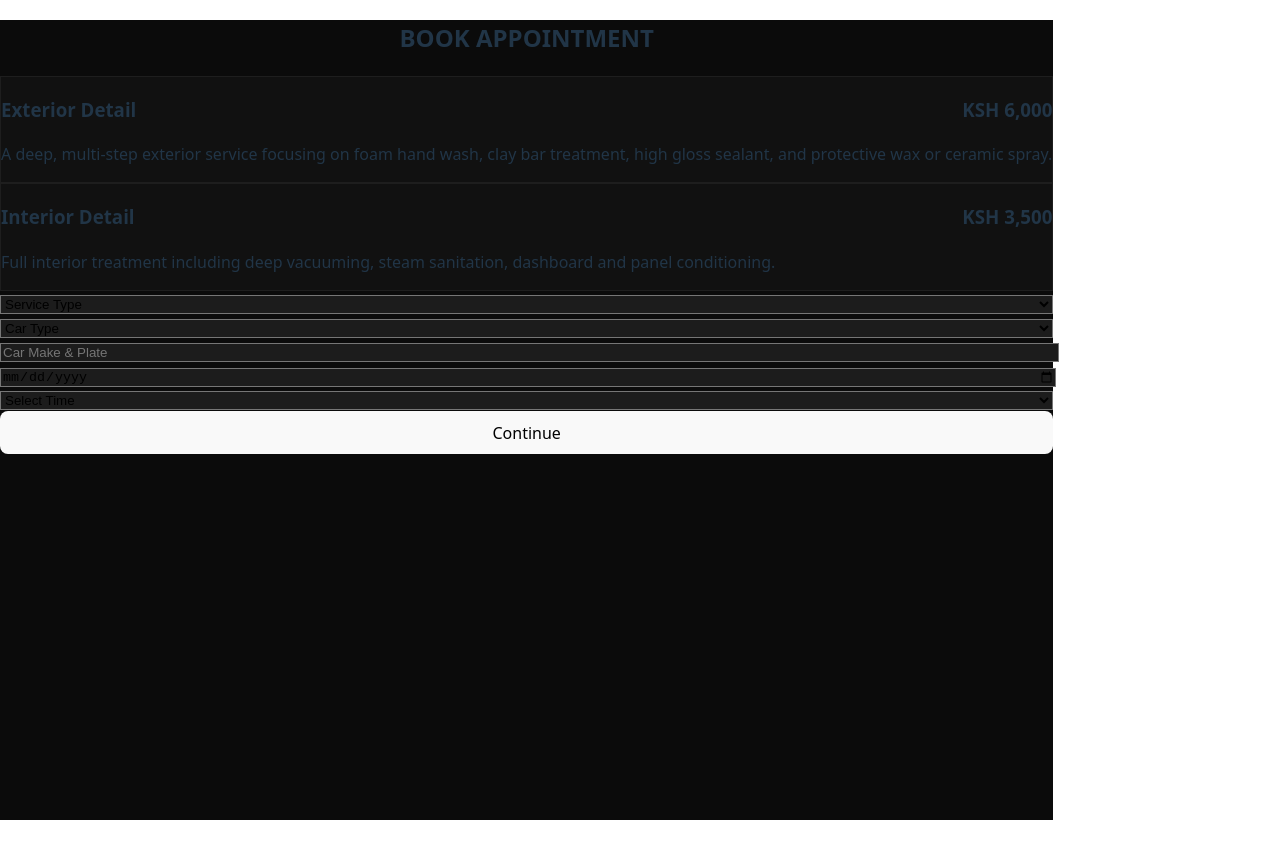
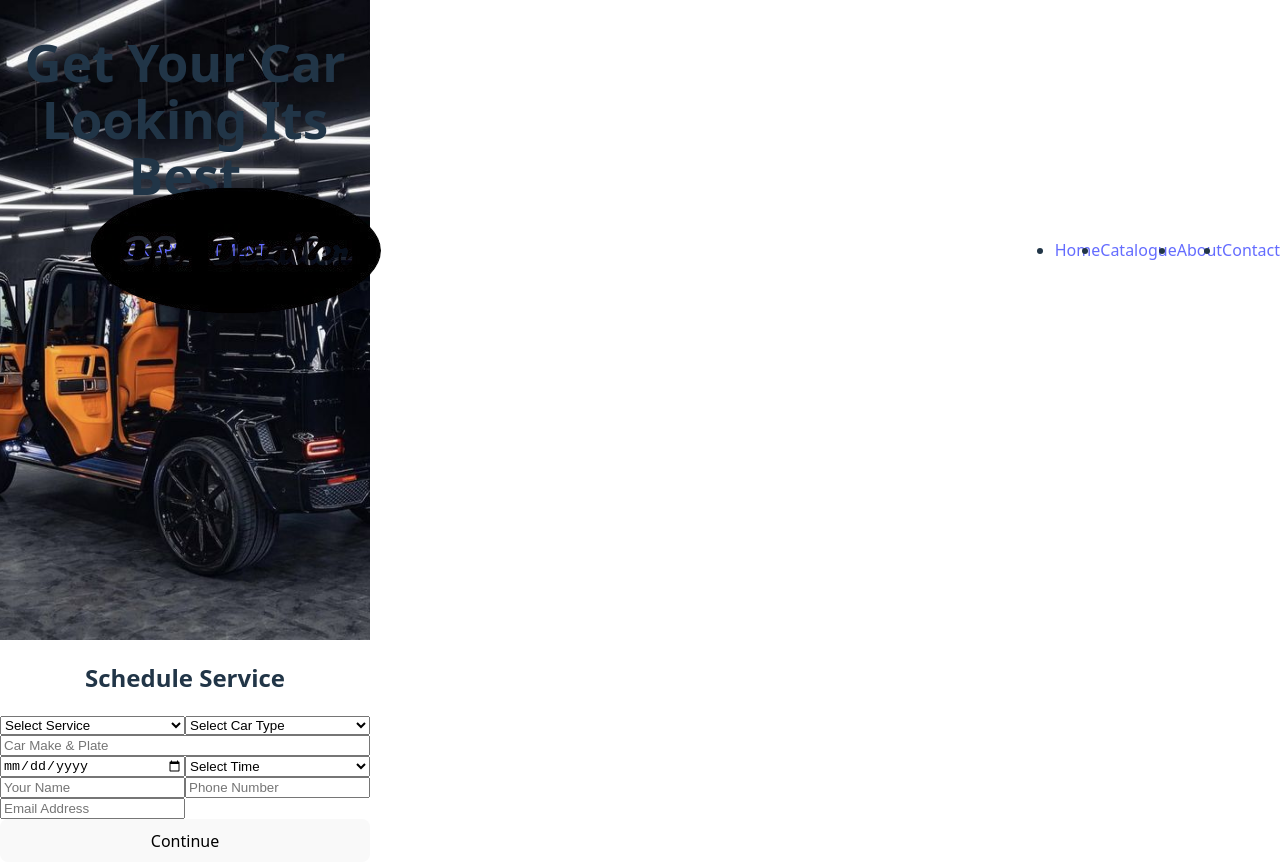
Before and after one commit to muhorokevin/dr-detailer, a React (Vite) app in the folder client/: page /booking in a window 1280 px wide. Before the commit the page ends 820 px from the top, so only its background shows below. Built offline with nearby package versions, Linux system fonts and the light colour scheme.

Commit message:
Initial commit for Dr.Detailer website

```diff
--- a/client/src/pages/Booking.jsx
+++ b/client/src/pages/Booking.jsx
@@ -62,107 +62,60 @@ const Booking = () => {
   };
 
   return (
-    <div className="min-h-screen bg-[#0b0b0b] text-white px-4 py-10 font-sans">
-      <div className="max-w-5xl mx-auto space-y-12">
-        <h2 className="text-4xl font-bold text-center text-white uppercase tracking-wide">
-          Book Appointment
-        </h2>
+    <div className="min-h-screen bg-black text-white font-sans">
+      <nav className="flex justify-between items-center px-6 py-4 bg-black bg-opacity-80 absolute w-full z-10">
+        <img src="/logo-01.png" alt="Dr. Detailer Logo" className="h-10" />
+        <ul className="flex space-x-6 text-white font-medium">
+          <li><a href="/" className="hover:text-red-500">Home</a></li>
+          <li><a href="#catalogue" className="hover:text-red-500">Catalogue</a></li>
+          <li><a href="#about" className="hover:text-red-500">About</a></li>
+          <li><a href="#contact" className="hover:text-red-500">Contact</a></li>
+        </ul>
+      </nav>
 
-        {/* Services Preview */}
-        <div className="grid md:grid-cols-2 gap-6">
-          <div className="bg-[#111] p-6 rounded shadow border border-[#1e1e1e]">
-            <h3 className="text-xl font-bold text-white mb-2">Exterior Detail <span className="float-right text-red-500 font-semibold">KSH 6,000</span></h3>
-            <p className="text-sm text-gray-400">
-              A deep, multi-step exterior service focusing on foam hand wash,
-              clay bar treatment, high gloss sealant, and protective wax or ceramic spray.
-            </p>
-          </div>
-
-          <div className="bg-[#111] p-6 rounded shadow border border-[#1e1e1e]">
-            <h3 className="text-xl font-bold text-white mb-2">Interior Detail <span className="float-right text-red-500 font-semibold">KSH 3,500</span></h3>
-            <p className="text-sm text-gray-400">
-              Full interior treatment including deep vacuuming, steam sanitation,
-              dashboard and panel conditioning.
-            </p>
+      <div className="relative h-[80vh] bg-cover bg-center" style={{ backgroundImage: "url('/gwagon.jpeg')" }}>
+        <div className="absolute inset-0 bg-black bg-opacity-60 flex flex-col justify-center items-center text-center">
+          <h1 className="text-4xl md:text-5xl font-bold mb-6">Get Your Car Looking Its Best</h1>
+          <a href="#booking" className="bg-red-600 text-white px-6 py-3 rounded hover:bg-red-700 transition">BOOK APPOINTMENT</a>
         </div>
       </div>
 
-        {/* Booking Form */}
-        <div className="grid md:grid-cols-2 gap-8">
-          <div className="space-y-4">
-            <select
-              name="service_type"
-              value={formData.service_type}
-              onChange={handleChange}
-              className="w-full bg-[#1c1c1c] text-white border border-gray-700 p-3 rounded"
-            >
-              <option value="">Service Type</option>
+      <div id="booking" className="px-4 py-16 max-w-4xl mx-auto">
+        <h2 className="text-3xl font-bold text-center mb-10">Schedule Service</h2>
+        <form onSubmit={handleSubmit} className="grid md:grid-cols-2 gap-6">
+          <select name="service_type" value={formData.service_type} onChange={handleChange} className="p-3 rounded bg-gray-800 text-white">
+            <option value="">Select Service</option>
             <option value="exterior">Exterior Detail</option>
             <option value="interior">Interior Detail</option>
           </select>
-
-            <select
-              name="car_type"
-              value={formData.car_type}
-              onChange={handleChange}
-              className="w-full bg-[#1c1c1c] text-white border border-gray-700 p-3 rounded"
-            >
-              <option value="">Car Type</option>
+          <select name="car_type" value={formData.car_type} onChange={handleChange} className="p-3 rounded bg-gray-800 text-white">
+            <option value="">Select Car Type</option>
             <option value="saloon">Saloon</option>
             <option value="suv">SUV</option>
           </select>
 
-            <input
-              name="car_details"
-              value={formData.car_details}
-              onChange={handleChange}
-              placeholder="Car Make & Plate"
-              className="w-full p-3 bg-[#1c1c1c] text-white border border-gray-700 rounded"
-            />
-          </div>
+          <input type="text" name="car_details" placeholder="Car Make & Plate" value={formData.car_details} onChange={handleChange} className="p-3 rounded bg-gray-800 text-white col-span-2" />
+          <input type="date" name="date" value={formData.date} onChange={handleChange} className="p-3 rounded bg-gray-800 text-white" />
 
-          <div className="space-y-4">
-            <input
-              type="date"
-              name="date"
-              value={formData.date}
-              onChange={handleChange}
-              className="w-full p-3 bg-[#1c1c1c] text-white border border-gray-700 rounded"
-            />
-
-            <select
-              name="time"
-              value={formData.time}
-              onChange={handleChange}
-              className="w-full p-3 bg-[#1c1c1c] text-white border border-gray-700 rounded"
-            >
+          <select name="time" value={formData.time} onChange={handleChange} className="p-3 rounded bg-gray-800 text-white">
             <option value="">Select Time</option>
-              <option value="9:00">9:00 AM</option>
-              <option value="11:00">11:00 AM</option>
+            <option value="9:00">7:00 AM</option>
+            <option value="11:00">10:00 AM</option>
             <option value="1:00">1:00 PM</option>
-              <option value="3:00">3:00 PM</option>
+            <option value="3:00">4:00 PM</option>
           </select>
 
-            <button
-              type="submit"
-              onClick={handleSubmit}
-              className="w-full bg-red-600 hover:bg-red-700 p-3 rounded text-white font-bold"
-            >
-              Continue
-            </button>
+          <input type="text" name="name" placeholder="Your Name" value={formData.name} onChange={handleChange} className="p-3 rounded bg-gray-800 text-white" />
+          <input type="tel" name="phone" placeholder="Phone Number" value={formData.phone} onChange={handleChange} className="p-3 rounded bg-gray-800 text-white" />
+          <input type="email" name="email" placeholder="Email Address" value={formData.email} onChange={handleChange} className="p-3 rounded bg-gray-800 text-white" />
+
+          <div className="col-span-2">
+            <button type="submit" className="w-full bg-red-600 hover:bg-red-700 p-3 rounded text-white font-bold">Continue</button>
           </div>
-        </div>
+        </form>
 
-        {success && (
-          <p className="text-green-400 font-semibold text-center mt-6">
-            ✅ Booking successful!
-          </p>
-        )}
-        {error && (
-          <p className="text-red-400 font-semibold text-center mt-6">
-            ❌ {error}
-          </p>
-        )}
+        {success && <p className="text-green-400 font-semibold text-center mt-6">✅ Booking successful!</p>}
+        {error && <p className="text-red-400 font-semibold text-center mt-6">❌ {error}</p>}
       </div>
     </div>
   );
--- a/client/src/pages/HomePage.jsx
+++ b/client/src/pages/HomePage.jsx
@@ -5,142 +5,94 @@ import { Link } from "react-router-dom";
 export default function HomePage() {
   return (
     <div className="bg-black text-white font-sans">
+      <nav className="flex justify-between items-center px-6 py-4 bg-black bg-opacity-90 fixed w-full z-50">
+        <img src="/logo-01.png" alt="Dr. Detailer Logo" className="h-10" />
+        <ul className="flex space-x-6">
+          <li><Link to="/" className="hover:text-red-500 transition">Home</Link></li>
+          <li><Link to="/catalogue" className="hover:text-red-500 transition">Catalogue</Link></li>
+          <li><Link to="/about" className="hover:text-red-500 transition">About</Link></li>
+          <li><Link to="/contact" className="hover:text-red-500 transition">Contact</Link></li>
+        </ul>
+      </nav>
+
       {/* Hero Section */}
-      <section className="min-h-screen flex flex-col md:flex-row items-center justify-between px-10 py-16">
-        <motion.div
-          initial={{ opacity: 0, y: 40 }}
-          animate={{ opacity: 1, y: 0 }}
-          transition={{ duration: 0.7 }}
-          className="max-w-xl space-y-6"
-        >
-          <h1 className="text-5xl font-extrabold text-white">
-            Elevate Your Ride with Professional Care
-          </h1>
-          <p className="text-lg text-gray-300">
-            Experience the ultimate in automotive pampering with our comprehensive mobile car detailing service.
-          </p>
-          <motion.div whileHover={{ scale: 1.05 }}>
-            <Link
-              to="/booking"
-              className="inline-block bg-red-600 hover:bg-red-700 text-white px-6 py-3 rounded font-bold"
-            >
-              Book Now
-            </Link>
-          </motion.div>
-        </motion.div>
-        <motion.img
-          initial={{ opacity: 0, x: 100 }}
-          animate={{ opacity: 1, x: 0 }}
-          transition={{ duration: 0.7 }}
-          src="/car.png"
-          alt="Luxury car"
-          className="w-full max-w-xl rounded-lg shadow-xl mt-10 md:mt-0"
-        />
+      <section className="relative h-[90vh] bg-cover bg-center flex items-center justify-center" style={{ backgroundImage: "url('/gwagon.jpeg')" }}>
+        <div className="absolute inset-0 bg-black bg-opacity-70 flex flex-col justify-center items-center text-center px-4">
+          <h1 className="text-5xl font-bold mb-6">Experience Premium Mobile Car Detailing</h1>
+          <Link to="/booking" className="bg-red-600 hover:bg-red-700 text-white px-6 py-3 rounded font-bold transition">Book Appointment</Link>
+        </div>
       </section>
 
-      {/* Why Choose Us */}
-      <section className="grid grid-cols-1 md:grid-cols-2 gap-6 px-10 py-16">
-        <motion.div
-          initial={{ opacity: 0, y: 40 }}
-          whileInView={{ opacity: 1, y: 0 }}
-          transition={{ duration: 0.6 }}
-          viewport={{ once: true }}
-          className="space-y-4"
-        >
-          <h2 className="text-3xl font-bold">Why Choose Us?</h2>
-          <ul className="grid grid-cols-2 gap-4">
-            <li className="bg-[#1B1F30] p-4 rounded">Our Services</li>
-            <li className="bg-[#1B1F30] p-4 rounded">About Us</li>
-            <li className="bg-[#1B1F30] p-4 rounded">Contact</li>
-            <li className="bg-[#1B1F30] p-4 rounded">FAQ</li>
+      {/* Features Section */}
+      <section className="py-20 px-6 grid md:grid-cols-2 gap-10 max-w-6xl mx-auto">
+        <img src="/drdetailer01.png" alt="Van Setup" className="rounded shadow-lg border border-gray-700" />
+        <div>
+          <h2 className="text-3xl font-bold mb-4 text-red-500">Fully Equipped for Excellence</h2>
+          <p className="text-gray-300 mb-6 leading-relaxed">We bring our own electricity and water. Our van is loaded with top-grade equipment and eco-friendly supplies. And yes — we’re insured, professional, and ready to serve.</p>
+          <ul className="list-disc pl-5 space-y-3 text-gray-400">
+            <li>On-board power and water supply</li>
+            <li>Certified and trained staff</li>
+            <li>Public liability insurance for peace of mind</li>
+            <li>Premium eco-conscious detailing products</li>
           </ul>
-        </motion.div>
-        <motion.div
-          initial={{ opacity: 0, y: 40 }}
-          whileInView={{ opacity: 1, y: 0 }}
-          transition={{ duration: 0.6 }}
-          viewport={{ once: true }}
-          className="bg-white text-black p-6 rounded shadow"
-        >
-          <h3 className="text-2xl font-bold mb-4">Revitalize Your Investment</h3>
-          <p>
-            Our expert technicians meticulously clean, polish, and protect every inch of your vehicle,
-            restoring its showroom shine and preserving its value.
-          </p>
-        </motion.div>
+        </div>
       </section>
 
-      {/* Unlock Section */}
-      <section className="grid grid-cols-1 md:grid-cols-2 gap-6 px-10 py-16 items-center">
-        <motion.div
-          initial={{ opacity: 0, x: -40 }}
-          whileInView={{ opacity: 1, x: 0 }}
-          transition={{ duration: 0.6 }}
-          viewport={{ once: true }}
-        >
-          <h2 className="text-4xl font-bold">Unlock the Full Potential</h2>
-          <p className="mt-4 text-gray-300">
-            Discover the unmatched benefits of our premium mobile car detailing services. From a flawless exterior
-            to a refreshed interior, our team of experts utilizes the finest products and techniques to elevate your
-            ride to new heights.
-          </p>
-        </motion.div>
-        <motion.img
-          initial={{ opacity: 0, x: 40 }}
-          whileInView={{ opacity: 1, x: 0 }}
-          transition={{ duration: 0.6 }}
-          viewport={{ once: true }}
-          src="/drdetailer02.png"
-          alt="Detailing service"
-          className="w-full max-w-md rounded shadow-xl"
-        />
+      {/* Testimonials Section */}
+      <section className="bg-[#111] py-20 px-6">
+        <h2 className="text-3xl font-bold text-center mb-10 text-white">What Our Clients Say</h2>
+        <div className="max-w-4xl mx-auto text-center space-y-10">
+          <blockquote className="text-xl text-gray-300 italic">“My BMW has never looked better. Professional, reliable, and worth every shilling.”</blockquote>
+          <p className="text-gray-400">- Brian K.</p>
+          <blockquote className="text-xl text-gray-300 italic">“Top-notch service. Booking was simple and the results? Flawless!”</blockquote>
+          <p className="text-gray-400">- Sarah M.</p>
+          <div className="flex justify-center items-center space-x-4 mt-6">
+            <img src="/google.png" alt="Google Reviews" className="h-6" />
+            <span className="text-yellow-400 font-semibold">4.9 / 5.0 (85 reviews)</span>
+          </div>
+        </div>
       </section>
 
-      {/* Tailored Section */}
-      <motion.section
-        initial={{ opacity: 0 }}
-        whileInView={{ opacity: 1 }}
-        transition={{ duration: 0.6 }}
-        viewport={{ once: true }}
-        className="text-center bg-[#10131F] py-20"
-      >
-        <h2 className="text-3xl font-bold">Tailored to Your Needs</h2>
-        <p className="mt-4 text-gray-400">
-          Our skilled technicians meticulously attend to every detail, leaving no surface untouched.
-        </p>
-      </motion.section>
+      {/* CTA Section */}
+      <section className="py-14 text-center bg-black">
+        <h2 className="text-2xl font-bold mb-4">Need help or have questions?</h2>
+        <div className="flex justify-center gap-6">
+          <a href="https://wa.me/254728999073" target="_blank" rel="noopener noreferrer" className="bg-green-600 hover:bg-green-700 px-6 py-3 rounded font-bold text-white transition">WhatsApp Us</a>
+          <a href="mailto:info@drdetailer.co.ke" className="bg-blue-600 hover:bg-blue-700 px-6 py-3 rounded font-bold text-white transition">Email Us</a>
+        </div>
+      </section>
 
       {/* Footer */}
-      <footer className="bg-black text-gray-400 py-10 px-6 grid grid-cols-1 md:grid-cols-4 gap-6">
+      <footer className="bg-black text-gray-400 py-10 px-6 grid grid-cols-1 md:grid-cols-4 gap-6 border-t border-gray-800">
         <div>
-          <img src="/logo.png" alt="Logo" className="mb-4 w-24" />
-          <p>© 2025 Dr.Detailer. All rights reserved.</p>
+          <img src="/logo-01.png" alt="Logo" className="mb-4 w-24" />
+          <p>© 2025 Dr. Detailer. All rights reserved.</p>
         </div>
         <div>
           <h4 className="text-white font-semibold mb-2">Quick Links</h4>
           <ul className="space-y-1">
-            <li>Home</li>
-            <li>About</li>
-            <li>Services</li>
-            <li>Contact</li>
+            <li><Link to="/">Home</Link></li>
+            <li><Link to="/about">About</Link></li>
+            <li><Link to="/services">Services</Link></li>
+            <li><Link to="/contact">Contact</Link></li>
           </ul>
         </div>
         <div>
           <h4 className="text-white font-semibold mb-2">Our Services</h4>
           <ul className="space-y-1">
-            <li>Mobile Car Detailing</li>
-            <li>Paint Protection</li>
+            <li>Exterior Detail</li>
+            <li>Interior Detail</li>
+            <li>Paint Correction</li>
             <li>Ceramic Coating</li>
-            <li>Interior Detailing</li>
           </ul>
         </div>
         <div>
-          <h4 className="text-white font-semibold mb-2">Connect With Us</h4>
+          <h4 className="text-white font-semibold mb-2">Follow Us</h4>
           <ul className="space-y-1">
-            <li>Facebook</li>
-            <li>Instagram</li>
-            <li>Twitter</li>
-            <li>LinkedIn</li>
+            <li><a href="#" className="hover:text-white">Facebook</a></li>
+            <li><a href="#" className="hover:text-white">Instagram</a></li>
+            <li><a href="#" className="hover:text-white">X (Twitter)</a></li>
+            <li><a href="#" className="hover:text-white">LinkedIn</a></li>
           </ul>
         </div>
       </footer>
```
Also changed, not shown: client/public/gwagon.jpeg (added), client/public/logo-01.png (added). Lines whose indentation alone changed are shown as unchanged.
